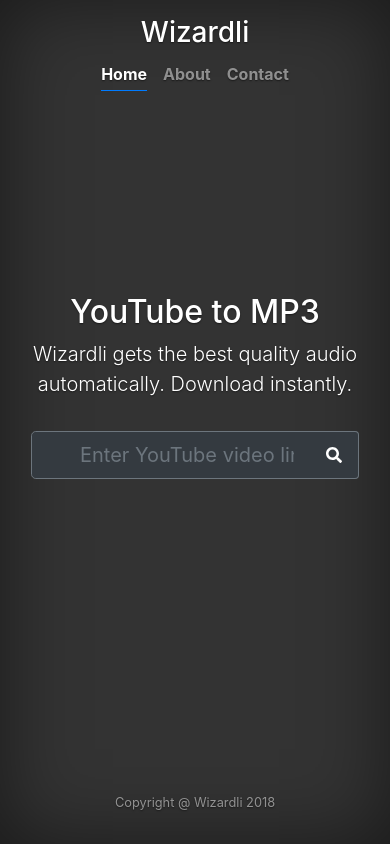
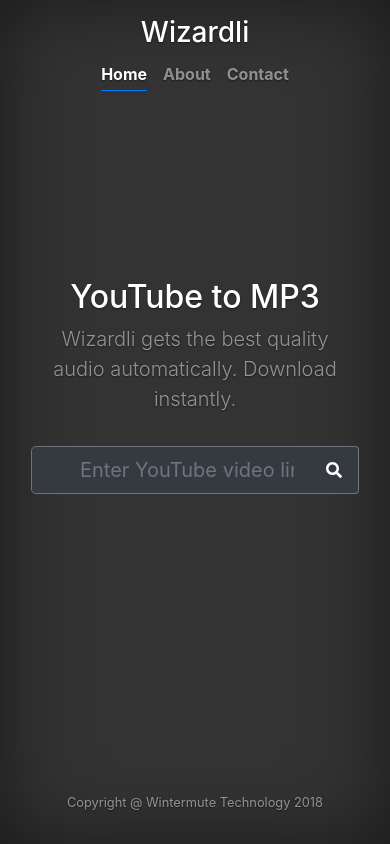
Before and after one commit to petercunha/Wizardli, an Angular app in the folder website/: page / in a window 390 px wide. Built offline with nearby package versions, Linux system fonts and the light colour scheme.

Commit message:
Huge UI improvements. New interactions with YouTube thumbnail API.

```diff
--- a/website/src/app/app.component.css
+++ b/website/src/app/app.component.css
@@ -1,3 +1,33 @@
+.wizardli-bg {
+  position: fixed;
+  display:block;
+  top: 0;
+  left: 0;
+  z-index: 1;
+  filter: blur(5px) brightness(50%);
+  background-position: center;
+  background-repeat: no-repeat;
+  background-size: cover;
+}
+
+.wizardli-bg-fadein {
+  animation: bgfade 7s;
+}
+
+@keyframes bgfade {
+  from {opacity: 0;}
+  to {opacity: 1;}
+}
+
+.wizardli-content {
+  position: fixed;
+  left: 0;
+  right: 0;
+  z-index: 9999;
+}
+
+
+
 /*
  * Globals
  */
--- a/website/src/app/app.component.html
+++ b/website/src/app/app.component.html
@@ -1,4 +1,6 @@
-<div class="cover-container h-100 w-100 d-flex p-3 mx-auto flex-column text-center">
+<div [className]="appService.bgActive ? 'wizardli-bg-fadein h-100 w-100 wizardli-bg' : 'h-100 w-100 wizardli-bg'"
+    [ngStyle]="{'background-image': 'url(' + appService.bgImage + ')'}"></div>
+<div class="wizardli-content cover-container h-100 w-100 d-flex p-3 mx-auto flex-column text-center">
     <header class="masthead mb-auto pb-3">
         <div class="inner">
             <a routerLink="/">
@@ -25,7 +27,9 @@
 
     <footer class="mastfoot mt-auto">
         <div class="inner">
-            <p class="small">Copyright @ Wizardli 2018
+            <p class="small">
+                Copyright @ Wintermute Technology 2018
+            </p>
         </div>
     </footer>
 </div>
--- a/website/src/app/app.component.ts
+++ b/website/src/app/app.component.ts
@@ -1,11 +1,16 @@
-import { Component } from '@angular/core';
-import { RouterModule, Routes } from '@angular/router';
+import { Component, OnInit } from '@angular/core';
+import { AppServiceService } from './app.service';
 
 @Component({
   selector: 'app-root',
   templateUrl: './app.component.html',
   styleUrls: ['./app.component.css']
 })
-export class AppComponent {
-  constructor() { }
+export class AppComponent implements OnInit {
+  bgImage = '';
+  bgSelected = false;
+
+  constructor(public appService: AppServiceService) { }
+
+  ngOnInit() { }
 }
--- a/website/src/app/app.module.ts
+++ b/website/src/app/app.module.ts
@@ -30,10 +30,7 @@
     FontAwesomeModule,
     FormsModule,
     HttpClientModule,
-    RouterModule.forRoot(
-      appRoutes,
-      { enableTracing: true } // <-- debugging purposes only
-    )
+    RouterModule.forRoot(appRoutes)
   ],
   providers: [],
   bootstrap: [AppComponent]
--- /dev/null
+++ b/website/src/app/app.service.ts
@@ -0,0 +1,10 @@
+import { Injectable } from '@angular/core';
+
+@Injectable({
+  providedIn: 'root'
+})
+export class AppServiceService {
+  public bgImage = '';
+  public bgActive = false;
+  constructor() { }
+}
--- a/website/src/app/home/home.component.css
+++ b/website/src/app/home/home.component.css
@@ -0,0 +1,3 @@
+a {
+    text-shadow: none !important;
+}
--- a/website/src/app/home/home.component.html
+++ b/website/src/app/home/home.component.html
@@ -1,16 +1,23 @@
-<div class="row justify-content-center pb-5 mb-5 mt-3">
-  <div class="row">
-    <div class="col-md-12">
-      <h2>YouTube to MP3</h2>
+<div class="row justify-content-center mt-3">
+  <div class="col-lg-12">
+    <div class="row">
+      <div class="col-lg-12">
+        <h2>{{ headerText }}</h2>
+      </div>
     </div>
-  </div><br>
-  <div class="row">
-    <div class="col-md-12">
-      <p class="lead">Wizardli gets the best quality audio automatically. Download instantly.</p>
+
+    <div class="col-lg-12">
+      <div class="row">
+        <div class="col-md-12">
+          <p class="lead text-white-50">{{ subText }}</p>
+        </div>
+      </div>
     </div>
   </div>
-  <div class="row w-100">
-    <div class="col-md-12">
+</div>
+<div class="row justify-content-center pb-5 mb-5">
+  <div class="row w-100" *ngIf="!isDownloadComplete">
+    <div class="col-lg-12">
       <form (ngSubmit)="onSubmit()">
         <div class="input-group mt-3 mb-5 mb-5">
           <input [disabled]="isDownloadInProgress" [(ngModel)]="videoLink" (input)="onVideoLinkChange($event.target.value)"
@@ -39,11 +46,19 @@
           </span>
         </div>
       </form>
-      <div *ngIf="isDownloadComplete">
-        <a [href]="downloadLink" class="btn btn-primary">
-          Download Now
-        </a>
-      </div>
+    </div>
+  </div>
+
+  <div class="row w-100 justify-content-center" *ngIf="isDownloadComplete">
+    <div class="col-lg-4 col-md-4 col-sm-12">
+      <a [href]="downloadLink" class="btn btn-lg btn-primary mt-3 w-100">
+        Download Now
+      </a>
+    </div>
+    <div (click)="resetDownloadUI()" class="col-lg-4 col-md-4 col-sm-12">
+      <a class="btn btn-lg btn-light mt-3 w-100 text-dark">
+        Go Back
+      </a>
     </div>
   </div>
 </div>
--- a/website/src/app/home/home.component.ts
+++ b/website/src/app/home/home.component.ts
@@ -1,5 +1,7 @@
 import { Component } from '@angular/core';
 import { HttpClient } from '@angular/common/http';
+import { AppServiceService } from '../app.service';
+
 import { faSearch, faDownload, faSpinner } from '@fortawesome/free-solid-svg-icons';
 import * as url from 'url';
 
@@ -12,18 +14,22 @@
   readonly API_URL = ''; // Blank for local
   title = 'youtube-downloader';
   videoLink = '';
+  headerText = 'YouTube to MP3';
+  subText = 'Wizardli gets the best quality audio automatically. Download instantly.';
   isVideoLinkValid = false;
   downloadLink = '';
   isDownloadInProgress = false;
   isDownloadComplete = false;
+  videoThumbnail = '';
 
   faSearch = faSearch;
   faSpinner = faSpinner;
   faDownload = faDownload;
 
-  constructor(private http: HttpClient) {
-
-  }
+  constructor(
+    private http: HttpClient,
+    private appService: AppServiceService
+  ) { }
 
   onSubmit() {
     this.isDownloadComplete = false;
@@ -31,29 +37,85 @@
     if (this.isVideoLinkValid) {
       console.log('Video URL requested for download:', this.videoLink);
       const tmpurl = `${this.API_URL}/download/${encodeURIComponent(this.videoLink)}`;
-      this.videoLink = 'Downloading audio...';
-      this.isDownloadInProgress = true;
+      this.activateSpecialUI();
 
       this.http.get(tmpurl, { responseType: 'text' })
         .subscribe(
           resp => {
             this.downloadLink = `${this.API_URL}/downloadFile/${resp}`;
             this.isDownloadComplete = true;
-            this.resetDownloadUI();
+            this.finishDownloadUI();
             console.log('Download link: ', this.downloadLink);
           },
           err => {
-            this.resetDownloadUI();
+            this.finishDownloadUI();
             console.log('Error getting download link:', err);
           }
         );
+    } else {
+      this.appService.bgActive = false;
+      this.headerText = 'Youtube to MP3';
+      this.subText = 'Wizardli gets the best quality audio automatically. Download instantly.';
     }
   }
 
-  resetDownloadUI() {
+  activateSpecialUI() {
+    // Get video ID from link
+    let ytVideoId = this.videoLink.split('v=')[1];
+    const ampersandPosition = ytVideoId.indexOf('&');
+    if (ampersandPosition !== -1) {
+      ytVideoId = ytVideoId.substring(0, ampersandPosition);
+    }
+
+    this.videoLink = 'Downloading audio...';
+    this.isDownloadInProgress = true;
+
+    // Query youtube API
+    const ytApiKey = 'AIzaSyBQGvKx7zgM80gt7h9Y42JPnFneNPo4Dk4';
+    const ytApiUrl = `https://www.googleapis.com/youtube/v3/videos?part=id%2C+snippet&id=${ytVideoId}&key=${ytApiKey}`;
+
+    this.http.get(ytApiUrl, { responseType: 'text' })
+      .subscribe(
+        (resp: any) => {
+          console.log(resp);
+
+          const videoMetadata = JSON.parse(resp).items[0].snippet;
+          const thumbnail = (() => {
+            if (videoMetadata.thumbnails.maxres) {
+              return videoMetadata.thumbnails.maxres.url;
+            } else {
+              return videoMetadata.thumbnails[videoMetadata.thumbnails.length - 1].url;
+            }
+          })();
+
+          const title = videoMetadata.title;
+
+          this.appService.bgImage = thumbnail;
+          this.appService.bgActive = true;
+          this.headerText = title;
+          this.subText = 'Download initialized, please wait.';
+        },
+        err => {
+          console.log('we got', err);
+        }
+      );
+  }
+
+  finishDownloadUI() {
     this.isDownloadInProgress = false;
     this.isVideoLinkValid = false;
     this.videoLink = '';
+    this.subText = 'Processing complete. Click below to download.';
+  }
+
+  resetDownloadUI() {
+    this.isDownloadComplete = false;
+    this.isDownloadInProgress = false;
+    this.isVideoLinkValid = false;
+    this.videoLink = '';
+    this.appService.bgActive = false;
+    this.headerText = 'Youtube to MP3';
+    this.subText = 'Wizardli gets the best quality audio automatically. Download instantly.';
   }
 
   onVideoLinkChange(value: string) {
```
Also changed, not shown: 4 other files (tests, documents, lock files or other folders).
